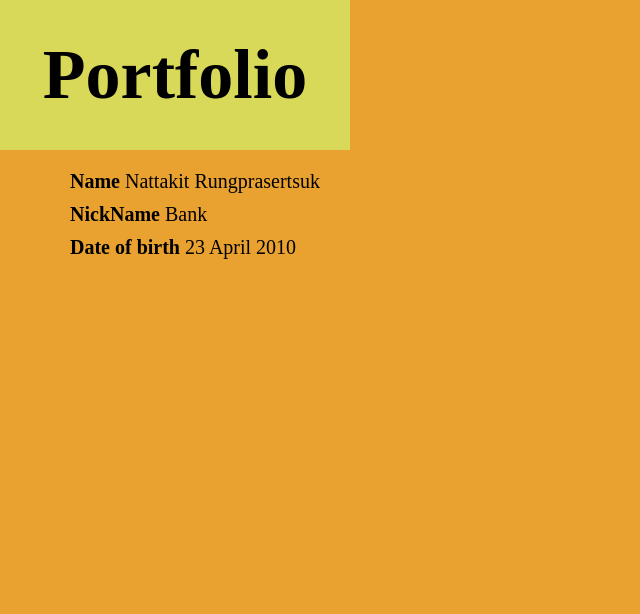
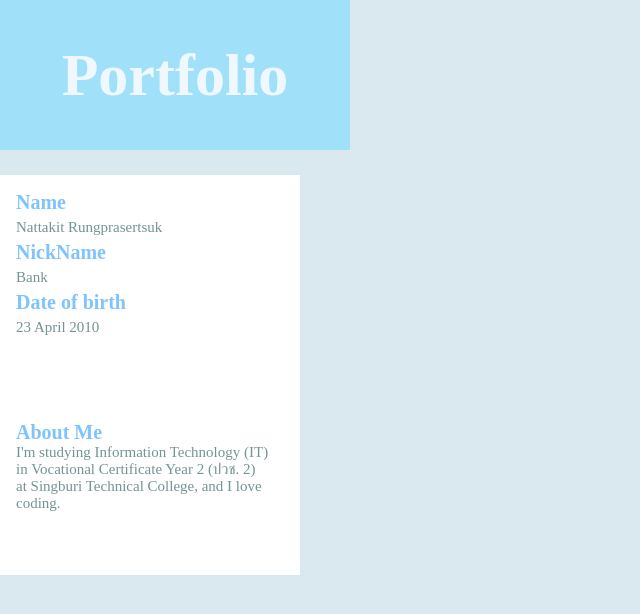
Before and after one commit to natthkittirungpraseri-png/PageME, a plain HTML site: page index.html in a window 1280 px wide. Shown: the whole page, without its empty margins (0-640 px from the left). Drawn offline with Linux system fonts and the light colour scheme.

Commit message:
Add files via upload

```diff
--- a/Style.css
+++ b/Style.css
@@ -3,24 +3,40 @@
     padding: 0;
     box-sizing: border-box;
 }
+
 body {
-    background-color:rgb(233, 162, 48);
+    background-color:rgb(218, 232, 240);
 }
+
 div.header  {
-    font-size: 35px;
+    font-size: 30px;
     height: 150px;
     width: 350px;
     display: flex;
     justify-content: center;
     align-items: center;
-    background-color:rgb(216, 216, 89)
+    background-color:rgb(161, 224, 249);
+    color: aliceblue;
 }
+
 div.content    {
-    font-size: 20px;
-    margin-left: 70px;
-    margin-top: 20px;
+    padding: 1rem;
+    background-color:rgb(255, 255, 255);
+    color: rgb(115, 148, 148);
+    width: 300px;
+    height: 400px;
+    font-size: 15px;
+    margin: 25px 0;
     display:flex;
-    align-items: left;
-    flex-direction:column;
-    gap: 10px;
+    align-items: flex-start;
+    flex-direction: column;
+    gap: 5px;
+
+    & b {
+        font-size: 20px;
+        color: rgb(127, 195, 255);
+    }
+    & .aboutme {
+        margin-top: 30%;
+    }
 }
--- a/index.html
+++ b/index.html
@@ -1,6 +1,8 @@
 <!DOCTYPE html>
 <html lang="en">
 <head>
+  <meta charset="UTF-8">
+  <meta name="viewport" content="width=device-width, initial-scale=1.0">
   <title>Portfolio</title>
   <link rel="stylesheet" href="Style.css">
 </head>
@@ -9,9 +11,16 @@
         <h1>Portfolio</h1>
   </div>
   <div class="content">
-        <span><b>Name</b> Nattakit Rungprasertsuk</span>
-        <span><b>NickName</b> Bank</span>
-        <span><b>Date of birth</b> 23 April 2010</span>
+      <b>Name</b> Nattakit
+      Rungprasertsuk
+      <b>NickName</b>
+      Bank
+      <b>Date of birth</b>
+      23 April 2010
+      <div class="aboutme">
+      <b>About Me</b>
+      <p>I'm studying Information Technology (IT)<br> in Vocational Certificate Year 2 (ปวช. 2)<br> at Singburi Technical College, and I love coding.</p>
+      </div>
   </div>
 </body>
 </html>
```
Lines whose indentation alone changed are shown as unchanged.
